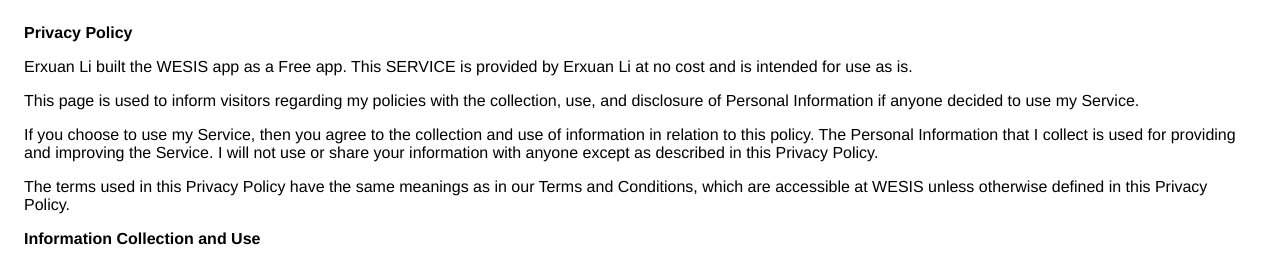
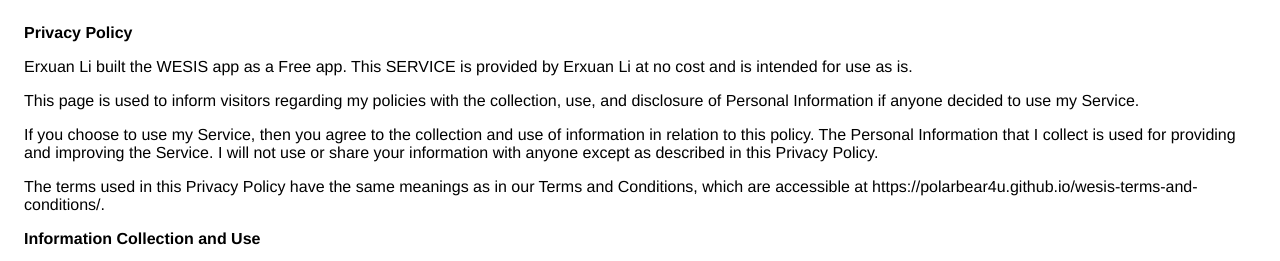
Before and after one commit to PolarBear4u/wesis-privacy-policy, a plain HTML site: page index.html in a window 1280 px wide. Shown: the top 261 px of the page. Drawn offline with Linux system fonts and the light colour scheme.

Commit message:
terms and conditions link

```diff
--- a/index.html
+++ b/index.html
@@ -25,7 +25,7 @@
                 </p> <p>
                   The terms used in this Privacy Policy have the same meanings
                   as in our Terms and Conditions, which are accessible at
-                  WESIS unless otherwise defined in this Privacy Policy.
+                  https://polarbear4u.github.io/wesis-terms-and-conditions/.
                 </p> <p><strong>Information Collection and Use</strong></p> <p>
                   For a better experience, while using our Service, I
                   may require you to provide us with certain personally
```
